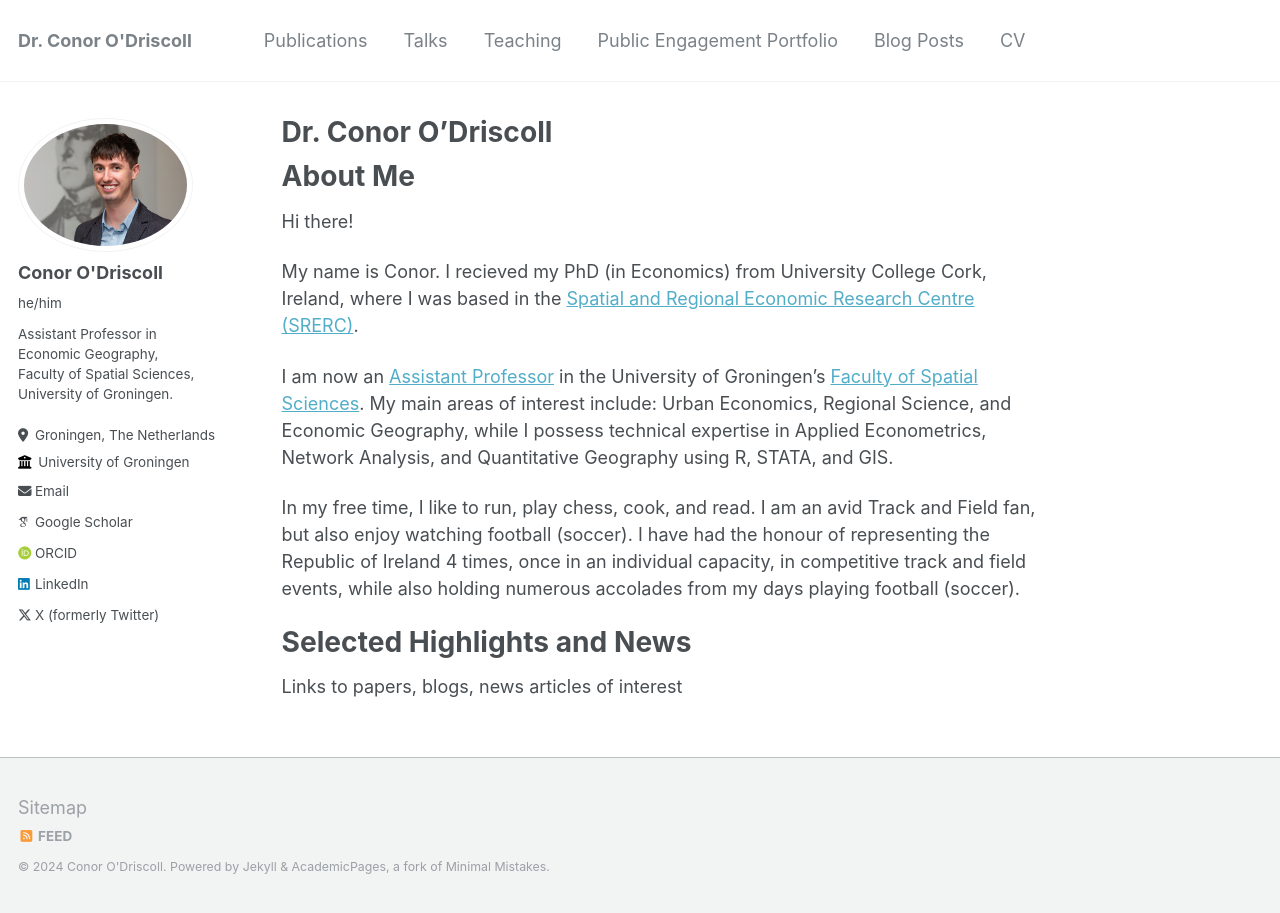
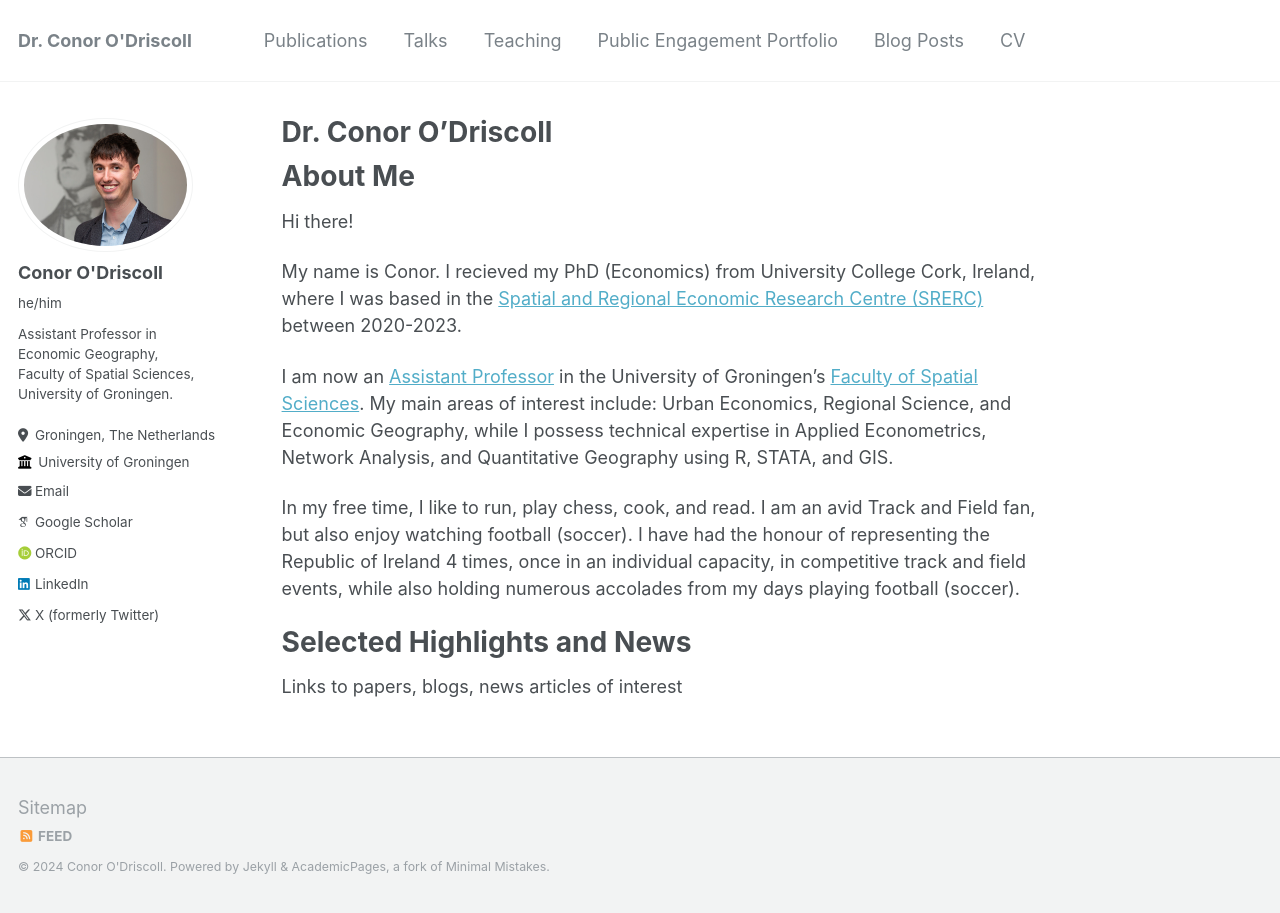
Before and after one commit to conor-o-driscoll/conor-o-driscoll.github.io, a Jekyll site: the page built from _pages/about.md, in a window 1280 px wide. Built offline with Jekyll 4.4.1, drawn with Linux system fonts in a browser that asks for light colours; some web fonts are replaced.

Commit message:
Update about.md

```diff
--- a/_pages/about.md
+++ b/_pages/about.md
@@ -11,7 +11,7 @@ About Me
 ======
 Hi there!
 
-My name is Conor. I recieved my PhD (in Economics) from University College Cork, Ireland, where I was based in the [Spatial and Regional Economic Research Centre (SRERC)](https://www.ucc.ie/en/srerc/).
+My name is Conor. I recieved my PhD (Economics) from University College Cork, Ireland, where I was based in the [Spatial and Regional Economic Research Centre (SRERC)](https://www.ucc.ie/en/srerc/) between 2020-2023.
 
 I am now an [Assistant Professor](https://www.rug.nl/staff/c.odriscoll/?lang=en) in the University of Groningen's [Faculty of Spatial Sciences](https://www.rug.nl/frw/?lang=en). My main areas of interest include: Urban Economics, Regional Science, and Economic Geography, while I possess technical expertise in Applied Econometrics, Network Analysis, and Quantitative Geography using R, STATA, and GIS.
 
```
